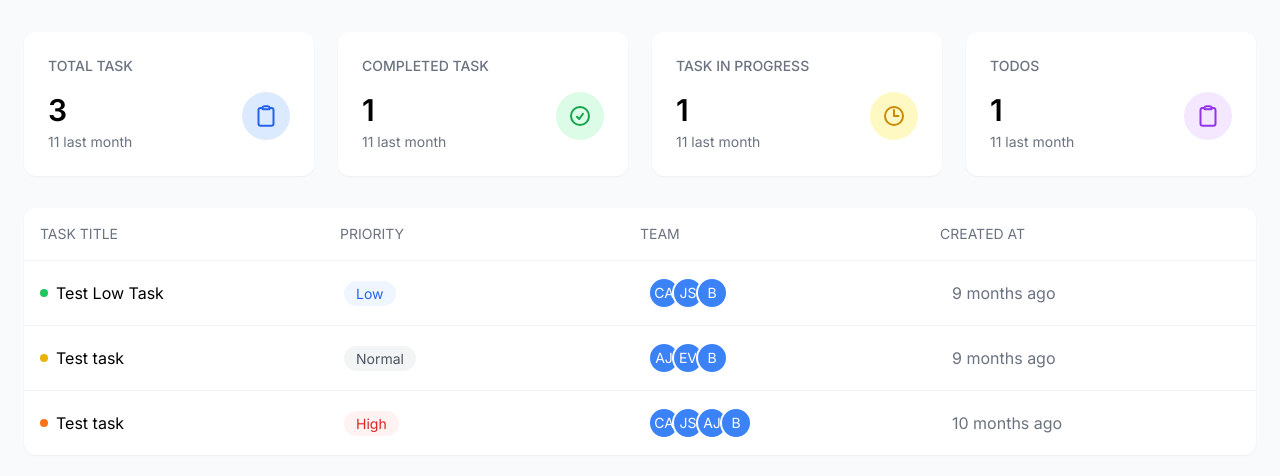
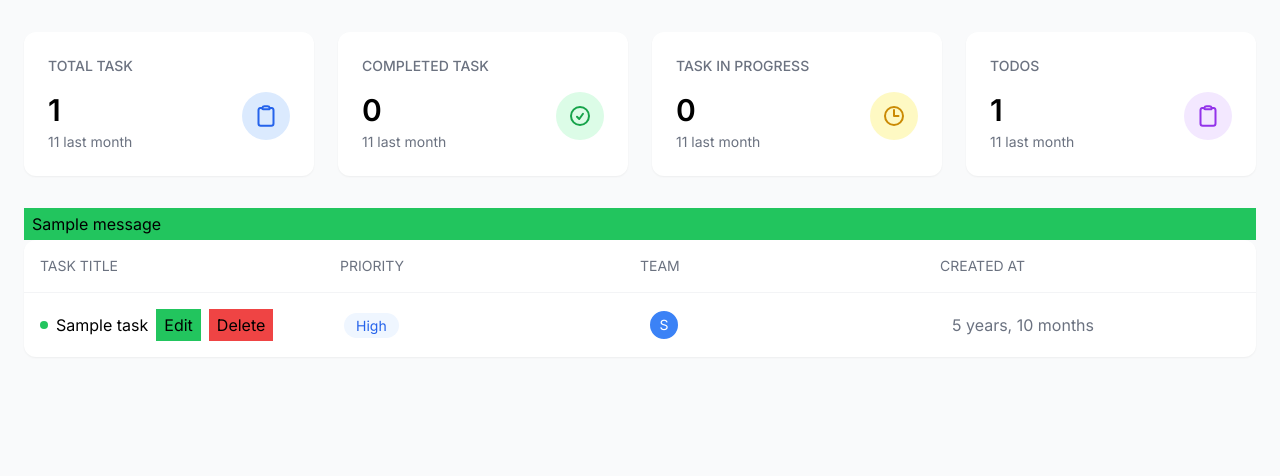
Before and after one commit to Nurnove/task_management-django-, a Django app: page /tasks/manager-dashboard/ in a window 1280 px wide. Shown: the part 64-540 px from the top of the page. Run offline with Django 5.2, Linux system fonts and the light colour scheme; tables that the repository leaves empty hold one stand-in row (values such as "Sample post"); one stand-in notice (Sample message) is shown.

Commit message:
feat(ui): add new taskform and integrate dynamic task list in template

```diff
--- a/static/css/output.css
+++ b/static/css/output.css
@@ -905,41 +926,6 @@ video {
   background-color: rgb(234 179 8 / var(--tw-bg-opacity, 1));
 }
 
-.bg-yellow-600 {
-  --tw-bg-opacity: 1;
-  background-color: rgb(202 138 4 / var(--tw-bg-opacity, 1));
-}
-
-.bg-gray-50 {
-  --tw-bg-opacity: 1;
-  background-color: rgb(249 250 251 / var(--tw-bg-opacity, 1));
-}
-
-.bg-blue-50 {
-  --tw-bg-opacity: 1;
-  background-color: rgb(239 246 255 / var(--tw-bg-opacity, 1));
-}
-
-.bg-orange-500 {
-  --tw-bg-opacity: 1;
-  background-color: rgb(249 115 22 / var(--tw-bg-opacity, 1));
-}
-
-.bg-red-50 {
-  --tw-bg-opacity: 1;
-  background-color: rgb(254 242 242 / var(--tw-bg-opacity, 1));
-}
-
-.bg-purple-500 {
-  --tw-bg-opacity: 1;
-  background-color: rgb(168 85 247 / var(--tw-bg-opacity, 1));
-}
-
-.bg-red-100 {
-  --tw-bg-opacity: 1;
-  background-color: rgb(254 226 226 / var(--tw-bg-opacity, 1));
-}
-
 .p-2 {
   padding: 0.5rem;
 }
@@ -948,12 +934,17 @@ video {
   padding: 0.75rem;
 }
 
+.p-4 {
+  padding: 1rem;
+}
+
 .p-6 {
   padding: 1.5rem;
 }
 
-.p-4 {
-  padding: 1rem;
+.px-2 {
+  padding-left: 0.5rem;
+  padding-right: 0.5rem;
 }
 
 .px-3 {
@@ -964,11 +955,6 @@ video {
 .py-1 {
   padding-top: 0.25rem;
   padding-bottom: 0.25rem;
-}
-
-.px-2 {
-  padding-left: 0.5rem;
-  padding-right: 0.5rem;
 }
 
 .py-2 {
@@ -1035,31 +1022,6 @@ video {
   color: rgb(31 41 55 / var(--tw-text-opacity, 1));
 }
 
-.text-green-700 {
-  --tw-text-opacity: 1;
-  color: rgb(21 128 61 / var(--tw-text-opacity, 1));
-}
-
-.text-purple-700 {
-  --tw-text-opacity: 1;
-  color: rgb(126 34 206 / var(--tw-text-opacity, 1));
-}
-
-.text-red-700 {
-  --tw-text-opacity: 1;
-  color: rgb(185 28 28 / var(--tw-text-opacity, 1));
-}
-
-.text-white {
-  --tw-text-opacity: 1;
-  color: rgb(255 255 255 / var(--tw-text-opacity, 1));
-}
-
-.text-blue-600 {
-  --tw-text-opacity: 1;
-  color: rgb(37 99 235 / var(--tw-text-opacity, 1));
-}
-
 .text-green-600 {
   --tw-text-opacity: 1;
   color: rgb(22 163 74 / var(--tw-text-opacity, 1));
@@ -1070,40 +1032,30 @@ video {
   color: rgb(147 51 234 / var(--tw-text-opacity, 1));
 }
 
+.text-red-800 {
+  --tw-text-opacity: 1;
+  color: rgb(153 27 27 / var(--tw-text-opacity, 1));
+}
+
+.text-white {
+  --tw-text-opacity: 1;
+  color: rgb(255 255 255 / var(--tw-text-opacity, 1));
+}
+
 .text-yellow-600 {
   --tw-text-opacity: 1;
   color: rgb(202 138 4 / var(--tw-text-opacity, 1));
 }
 
-.text-gray-600 {
-  --tw-text-opacity: 1;
-  color: rgb(75 85 99 / var(--tw-text-opacity, 1));
-}
-
-.text-red-600 {
-  --tw-text-opacity: 1;
-  color: rgb(220 38 38 / var(--tw-text-opacity, 1));
-}
-
-.text-blue-800 {
-  --tw-text-opacity: 1;
-  color: rgb(30 64 175 / var(--tw-text-opacity, 1));
-}
-
-.text-red-800 {
-  --tw-text-opacity: 1;
-  color: rgb(153 27 27 / var(--tw-text-opacity, 1));
+.shadow {
+  --tw-shadow: 0 1px 3px 0 rgb(0 0 0 / 0.1), 0 1px 2px -1px rgb(0 0 0 / 0.1);
+  --tw-shadow-colored: 0 1px 3px 0 var(--tw-shadow-color), 0 1px 2px -1px var(--tw-shadow-color);
+  box-shadow: var(--tw-ring-offset-shadow, 0 0 #0000), var(--tw-ring-shadow, 0 0 #0000), var(--tw-shadow);
 }
 
 .shadow-sm {
   --tw-shadow: 0 1px 2px 0 rgb(0 0 0 / 0.05);
   --tw-shadow-colored: 0 1px 2px 0 var(--tw-shadow-color);
-  box-shadow: var(--tw-ring-offset-shadow, 0 0 #0000), var(--tw-ring-shadow, 0 0 #0000), var(--tw-shadow);
-}
-
-.shadow {
-  --tw-shadow: 0 1px 3px 0 rgb(0 0 0 / 0.1), 0 1px 2px -1px rgb(0 0 0 / 0.1);
-  --tw-shadow-colored: 0 1px 3px 0 var(--tw-shadow-color), 0 1px 2px -1px var(--tw-shadow-color);
   box-shadow: var(--tw-ring-offset-shadow, 0 0 #0000), var(--tw-ring-shadow, 0 0 #0000), var(--tw-shadow);
 }
 
--- a/tasks/templates/dashboard/dashboard.html
+++ b/tasks/templates/dashboard/dashboard.html
@@ -52,11 +52,12 @@
          {% comment %} Stats Grid  {% endcomment %}
         <div class="grid grid-cols-4 gap-6 mb-8">
           <!-- Total Task  -->
+          <a href="{% url 'manager-dashboard' %}">
           <div class="bg-white rounded-xl p-6 shadow-sm">
             <h3 class="text-sm font-medium text-gray-500 mb-4">TOTAL TASK</h3>
             <div class="flex justify-between items-start">
               <div>
-                <p class="text-3xl font-semibold mb-1">3</p>
+                <p class="text-3xl font-semibold mb-1"> {{ counts.total }} </p>
                 <p class="text-gray-500 text-sm">11 last month</p>
               </div>
               <div class="bg-blue-100 p-3 rounded-full">
@@ -77,14 +78,16 @@
               </div>
             </div>
           </div>
+        </a>
           <!-- Completed Task  -->
+        <a href="{% url 'manager-dashboard' %}?type=completed">
           <div class="bg-white rounded-xl p-6 shadow-sm">
             <h3 class="text-sm font-medium text-gray-500 mb-4">
               COMPLETED TASK
             </h3>
             <div class="flex justify-between items-start">
               <div>
-                <p class="text-3xl font-semibold mb-1">1</p>
+                <p class="text-3xl font-semibold mb-1">{{counts.completed}} </p>
                 <p class="text-gray-500 text-sm">11 last month</p>
               </div>
               <div class="bg-green-100 p-3 rounded-full">
@@ -105,6 +108,8 @@
               </div>
             </div>
           </div>
+        </a>
+       <a href="{% url 'manager-dashboard'%}?type=in-progress">
           <!-- Task In Progress  -->
           <div class="bg-white rounded-xl p-6 shadow-sm">
             <h3 class="text-sm font-medium text-gray-500 mb-4">
@@ -112,7 +117,7 @@
             </h3>
             <div class="flex justify-between items-start">
               <div>
-                <p class="text-3xl font-semibold mb-1">1</p>
+                <p class="text-3xl font-semibold mb-1"> {{counts.in_progress}} </p>
                 <p class="text-gray-500 text-sm">11 last month</p>
               </div>
               <div class="bg-yellow-100 p-3 rounded-full">
@@ -133,11 +138,13 @@
               </div>
             </div>
           </div>
+        </a>
+        <a href=" {% url 'manager-dashboard' %}?type=pending">
           <div class="bg-white rounded-xl p-6 shadow-sm">
             <h3 class="text-sm font-medium text-gray-500 mb-4">TODOS</h3>
             <div class="flex justify-between items-start">
               <div>
-                <p class="text-3xl font-semibold mb-1">1</p>
+                <p class="text-3xl font-semibold mb-1"> {{counts.pending}} </p>
                 <p class="text-gray-500 text-sm">11 last month</p>
               </div>
               <div class="bg-purple-100 p-3 rounded-full">
@@ -158,7 +165,15 @@
               </div>
             </div>
           </div>
+        </a>
         </div>
+        <div>
+          {% if messages %}
+              {% for message in messages %}
+                  <div class="px-2 py-1 {% if message.tags == 'success' %}bg-green-500{% endif %} ">{{message}}</div>
+              {% endfor %}
+          {% endif %}
+      </div>
         {% block tasks %}
 
         {% endblock tasks %}
--- a/tasks/templates/dashboard/manager-dashboard.html
+++ b/tasks/templates/dashboard/manager-dashboard.html
@@ -13,106 +13,37 @@
     </div>
     <!-- Task Items  -->
     <div class="divide-y divide-gray-100">
-      <!-- Task 1 -->
-      <div class="grid grid-cols-4 gap-4 p-4 items-center">
+     {% for task in tasks %}
+       <!-- Task 1 -->
+       <div class="grid grid-cols-4 gap-4 p-4 items-center">
         <div class="flex items-center gap-2">
           <div class="w-2 h-2 rounded-full bg-green-500"></div>
-          <span>Test Low Task</span>
+          <span>{{task.title}}</span>
+          <a href='{% url "update-task" task.id %}' class="px-2 py-1 bg-green-500">Edit</a>
+          <form action='{% url "delete-task" task.id %}' method='POST'>
+            {% csrf_token %}
+            <button type='submit' class="px-2 py-1 bg-red-500">Delete</button>
+          </form>
         </div>
         <div>
           <span
             class="px-3 py-1 rounded-full bg-blue-50 text-blue-600 text-sm"
-            >Low</span
+            >{{task.details.get_priority_display}}</span
           >
         </div>
         <div class="flex -space-x-2">
+          {% for emp in task.assigned_to.all %}
           <div
-            class="w-8 h-8 rounded-full bg-blue-500 flex items-center justify-center text-white text-sm border-2 border-white"
-          >
-            CA
-          </div>
-          <div
-            class="w-8 h-8 rounded-full bg-blue-500 flex items-center justify-center text-white text-sm border-2 border-white"
-          >
-            JS
-          </div>
-          <div
-            class="w-8 h-8 rounded-full bg-blue-500 flex items-center justify-center text-white text-sm border-2 border-white"
-          >
-            B
-          </div>
+          class="w-8 h-8 rounded-full bg-blue-500 flex items-center justify-center text-white text-sm border-2 border-white"
+        >
+          {{emp.name|slice:':1'}}
         </div>
-        <div class="text-gray-500">9 months ago</div>
+          {% endfor %}
+        </div>
+        <div class="text-gray-500">{{task.created_at|timesince}}</div>
       </div>
+     {% endfor %}
 
-      <!-- Task 2 -->
-      <div class="grid grid-cols-4 gap-4 p-4 items-center">
-        <div class="flex items-center gap-2">
-          <div class="w-2 h-2 rounded-full bg-yellow-500"></div>
-          <span>Test task</span>
-        </div>
-        <div>
-          <span
-            class="px-3 py-1 rounded-full bg-gray-100 text-gray-600 text-sm"
-            >Normal</span
-          >
-        </div>
-        <div class="flex -space-x-2">
-          <div
-            class="w-8 h-8 rounded-full bg-blue-500 flex items-center justify-center text-white text-sm border-2 border-white"
-          >
-            AJ
-          </div>
-          <div
-            class="w-8 h-8 rounded-full bg-blue-500 flex items-center justify-center text-white text-sm border-2 border-white"
-          >
-            EV
-          </div>
-          <div
-            class="w-8 h-8 rounded-full bg-blue-500 flex items-center justify-center text-white text-sm border-2 border-white"
-          >
-            B
-          </div>
-        </div>
-        <div class="text-gray-500">9 months ago</div>
-      </div>
-
-      <!-- Task 3 -->
-      <div class="grid grid-cols-4 gap-4 p-4 items-center">
-        <div class="flex items-center gap-2">
-          <div class="w-2 h-2 rounded-full bg-orange-500"></div>
-          <span>Test task</span>
-        </div>
-        <div>
-          <span
-            class="px-3 py-1 rounded-full bg-red-50 text-red-600 text-sm"
-            >High</span
-          >
-        </div>
-        <div class="flex -space-x-2">
-          <div
-            class="w-8 h-8 rounded-full bg-blue-500 flex items-center justify-center text-white text-sm border-2 border-white"
-          >
-            CA
-          </div>
-          <div
-            class="w-8 h-8 rounded-full bg-blue-500 flex items-center justify-center text-white text-sm border-2 border-white"
-          >
-            JS
-          </div>
-          <div
-            class="w-8 h-8 rounded-full bg-blue-500 flex items-center justify-center text-white text-sm border-2 border-white"
-          >
-            AJ
-          </div>
-          <div
-            class="w-8 h-8 rounded-full bg-blue-500 flex items-center justify-center text-white text-sm border-2 border-white"
-          >
-            B
-          </div>
-        </div>
-        <div class="text-gray-500">10 months ago</div>
-      </div>
     </div>
   </div>
 
--- a/tasks/urls.py
+++ b/tasks/urls.py
@@ -1,8 +1,13 @@
 from django.urls import path
-from tasks.views import manager_dashboard, user_dashboard
+from tasks.views import manager_dashboard, user_dashboard,create_task,view_task,update_task,delete_task
 
 urlpatterns = [
-    path('manager-dashboard/', manager_dashboard),
+    path('manager-dashboard/', manager_dashboard, name="manager-dashboard"),
     path('user-dashboard/', user_dashboard),
 
+    path('create-task/', create_task, name='create-task'),
+    path('view_task/', view_task),
+    path('update-task/<int:id>/', update_task, name='update-task'),
+    path('delete-task/<int:id>/', delete_task, name='delete-task'),
+
 ]
--- a/tasks/views.py
+++ b/tasks/views.py
@@ -1,11 +1,110 @@
-from django.shortcuts import render
+from django.shortcuts import render, redirect
 from django.http import HttpResponse
-
+from tasks.forms import  TaskModelForm, TaskDetailModelForm
+from tasks.models import Employee, Task, TaskDetail, Project
+from datetime import date
+from django.db.models import Q, Count, Max, Min, Avg
+from django.contrib import messages
 # Create your views here.
 
 def manager_dashboard(request):
-    return render(request, "dashboard/manager-dashboard.html")
+    type = request.GET.get('type', 'all')
+
+
+    counts = Task.objects.aggregate(
+        total=Count('id'),
+        completed=Count('id', filter=Q(status='COMPLETED')),
+        in_progress=Count('id', filter=Q(status='IN_PROGRESS')),
+        pending=Count('id', filter=Q(status='PENDING')),
+    )
+
+
+
+    base_query = Task.objects.select_related(
+        'details').prefetch_related('assigned_to')
+
+    if type == 'completed':
+        tasks = base_query.filter(status='COMPLETED')
+    elif type == 'in-progress':
+        tasks = base_query.filter(status='IN_PROGRESS')
+    elif type == 'pending':
+        tasks = base_query.filter(status='PENDING')
+    elif type == 'all':
+        tasks = base_query.all()
+
+    context = {
+        "tasks": tasks,
+        "counts": counts
+    }
+    return render(request, "dashboard/manager-dashboard.html", context)
+
 
 
 def user_dashboard(request):
     return render(request, "dashboard/user-dashboard.html")
+
+def create_task(request):
+    task_form=TaskModelForm()
+    task_detail_form = TaskDetailModelForm()
+
+
+    if request.method == "POST":
+        task_form = TaskModelForm(request.POST)
+        task_detail_form = TaskDetailModelForm(request.POST)
+        if task_form.is_valid() and task_detail_form.is_valid():
+
+            task = task_form.save()
+            task_detail = task_detail_form.save(commit=False)
+            task_detail.task = task
+            task_detail.save()
+
+            messages.success(request, "Task Created Successfully")
+            return redirect('create-task')
+
+
+
+    context = {"task_form": task_form, "task_detail_form": task_detail_form}
+    return render(request, "task_form.html", context)
+
+
+def update_task(request, id):
+    task = Task.objects.get(id=id)
+    task_form = TaskModelForm(instance=task)
+    if task.details:
+        task_detail_form = TaskDetailModelForm(instance=task.details)
+
+    if request.method == "POST":
+        task_form = TaskModelForm(request.POST, instance=task)
+        task_detail_form = TaskDetailModelForm(
+            request.POST, instance=task.details)
+
+        if task_form.is_valid() and task_detail_form.is_valid():
+
+            """ For Model Form Data """
+            task = task_form.save()
+            task_detail = task_detail_form.save(commit=False)
+            task_detail.task = task
+            task_detail.save()
+
+            messages.success(request, "Task Updated Successfully")
+            return redirect('update-task', id)
+
+    context = {"task_form": task_form, "task_detail_form": task_detail_form}
+    return render(request, "task_form.html", context)
+
+
+def delete_task(request, id):
+    if request.method == 'POST':
+        task = Task.objects.get(id=id)
+        task.delete()
+        messages.success(request, 'Task Deleted Successfully')
+        return redirect('manager-dashboard')
+    else:
+        messages.error(request, 'Something went wrong')
+        return redirect('manager-dashboard')
+
+
+def view_task(request):
+    projects = Project.objects.annotate(
+        num_task=Count('task')).order_by('num_task')
+    return render(request, "show_task.html", {"projects": projects})
```
Also changed, not shown: other parts of static/css/output.css (+59 -69 lines), tasks/forms.py (+65 -0 lines), tasks/templates/show_task.html (added, +21 -0 lines), tasks/templates/task_form.html (added, +28 -0 lines), tasks/migrations/0001_initial.py.
